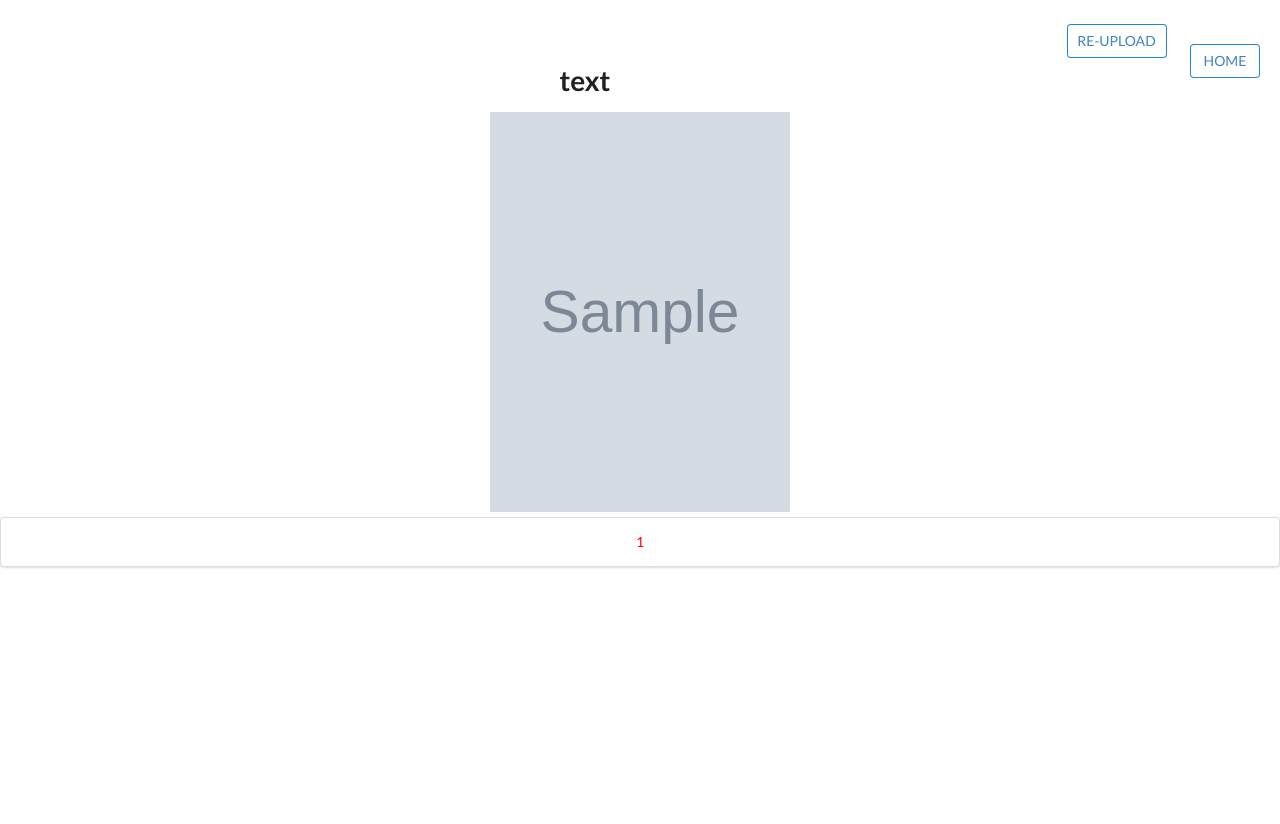
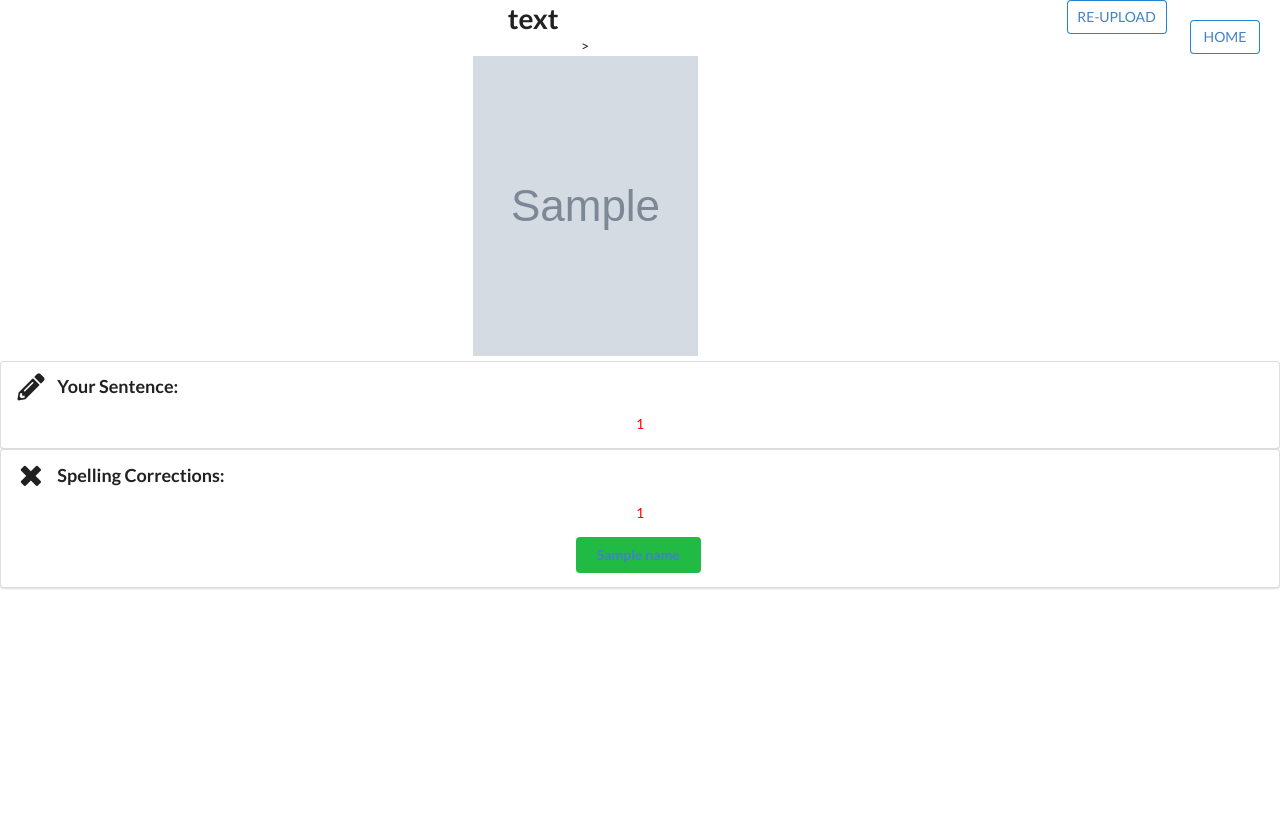
Before and after one commit to jason-cai123/hackxplore_v2, a Flask app: template templates/text.html in a window 1280 px wide. After the commit the page ends 589 px from the top, so only its background shows below. Run offline with Flask 2, Linux system fonts and the light colour scheme; the template is opened without the code that fills it: most values are stand-ins (such as "Sample title", 1, 10 or a date in 2020); grey boxes marked "Sample" are stand-in pictures.

Commit message:
add spellcheck buttons

```diff
--- a/requirements.txt
+++ b/requirements.txt
@@ -13,6 +13,7 @@
 google-cloud==0.34.0
 google-cloud-core==1.6.0
 google-cloud-storage==1.36.1
+google-cloud-texttospeech==2.2.0
 google-cloud-vision==2.2.0
 google-crc32c==1.1.2
 google-resumable-media==1.2.0
--- a/static/css/text.css
+++ b/static/css/text.css
@@ -23,3 +23,13 @@
 .green {
     color: green;
 }
+
+#sentence-header {
+    text-align: center;
+    float: center;
+}
+
+.content {
+    text-align: center;
+    float: center;
+}
--- a/templates/text.html
+++ b/templates/text.html
@@ -10,21 +10,49 @@
         <link rel="stylesheet" href="https://cdn.jsdelivr.net/npm/semantic-ui@2.4.2/dist/semantic.min.css">
     </head>
     <body>
-        <h1> </h1>
-        <h1>text</h1>
+        <div>
+            <h1>text</h1>
+        </div>>
 
         <div>
-            <img src={{ photo }} alt="Handwritten Text" width=300 height=400>
+            <img src={{ photo }} alt="Handwritten Text" width=225 height=300>
         </div>
 
         <div id="sentence" class="sentence">
             <div class="ui segment">
+                <h3 id = sentence-header class="ui header" style="text-align:center">
+                    <i class="pencil alternate icon"></i>
+                    <div class="content" style="text-align:center">
+                      Your Sentence:
+                    </div>
+                </h3>
                 {% for word in writing %}
                     {% if word[1] == None %}
                         <span class=correct style="color:black">{{ word[0] }}</span>
                     {% endif %}
                     {% if word[1] != None %}
                         <span class=wrong style="color:red">{{ word[0] }}</span>
+                    {% endif %}
+                {% endfor %}
+            </div>
+        </div>
+
+        <div id="sentence" class="sentence">
+            <div class="ui segment">
+                <h3 id = sentence-header class="ui header" style="text-align:center">
+                    <i class="times icon"></i>
+                    <div class="content" style="text-align:center">
+                      Spelling Corrections:
+                    </div>
+                </h3>
+                {% for word in writing %}
+                    {% if word[1] != None %}
+                        <p>
+                        <span class=wrong style="color:red">{{ word[0] }}</span>
+                        {% for suggestion in word[1] %}
+                        <div id="suggestion-button" class="ui blue green button"><a>{{ suggestion }}</a></div>
+                        {% endfor %}
+                        </p>
                     {% endif %}
                 {% endfor %}
             </div>
```
